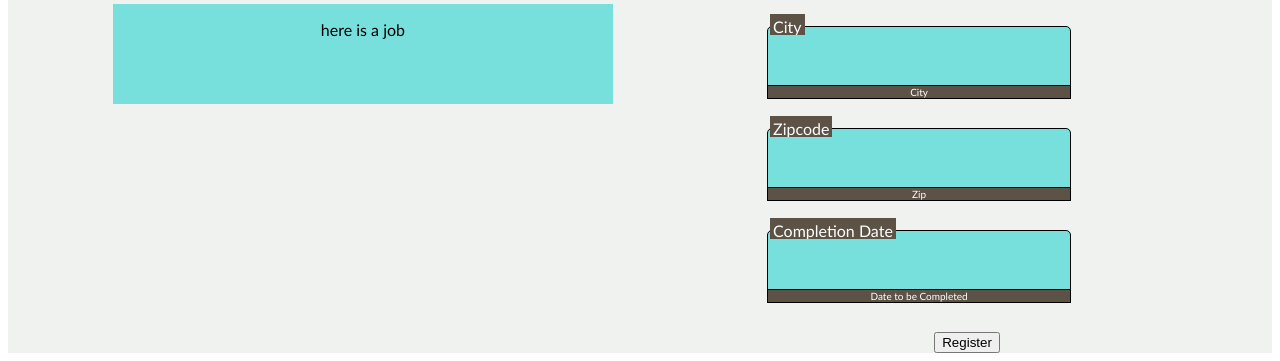
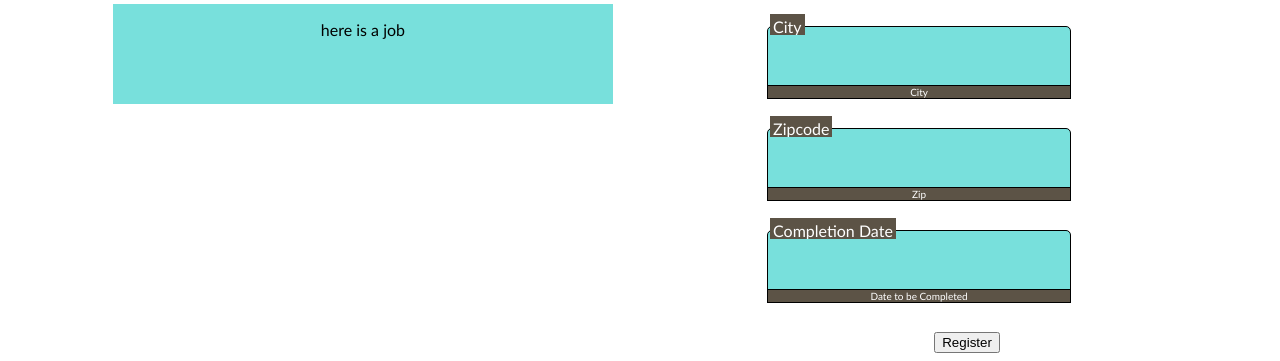
Before and after one commit to cookiesncream716/homeless_hack, a website: page public/partials/example.html in a window 1280 px wide. Shown: the part 476-837 px from the top of the page. Drawn offline with Linux system fonts and the light colour scheme.

Commit message:
before merge

```diff
--- a/public/static/style.css
+++ b/public/static/style.css
@@ -14,9 +14,9 @@ body{
 	color:#5C5346;
 }
 
-#container{
+/*#container{
 	background-color:#F0F2EF;
-}
+}*/
 
 .header{
 	font-size:50px;
```
